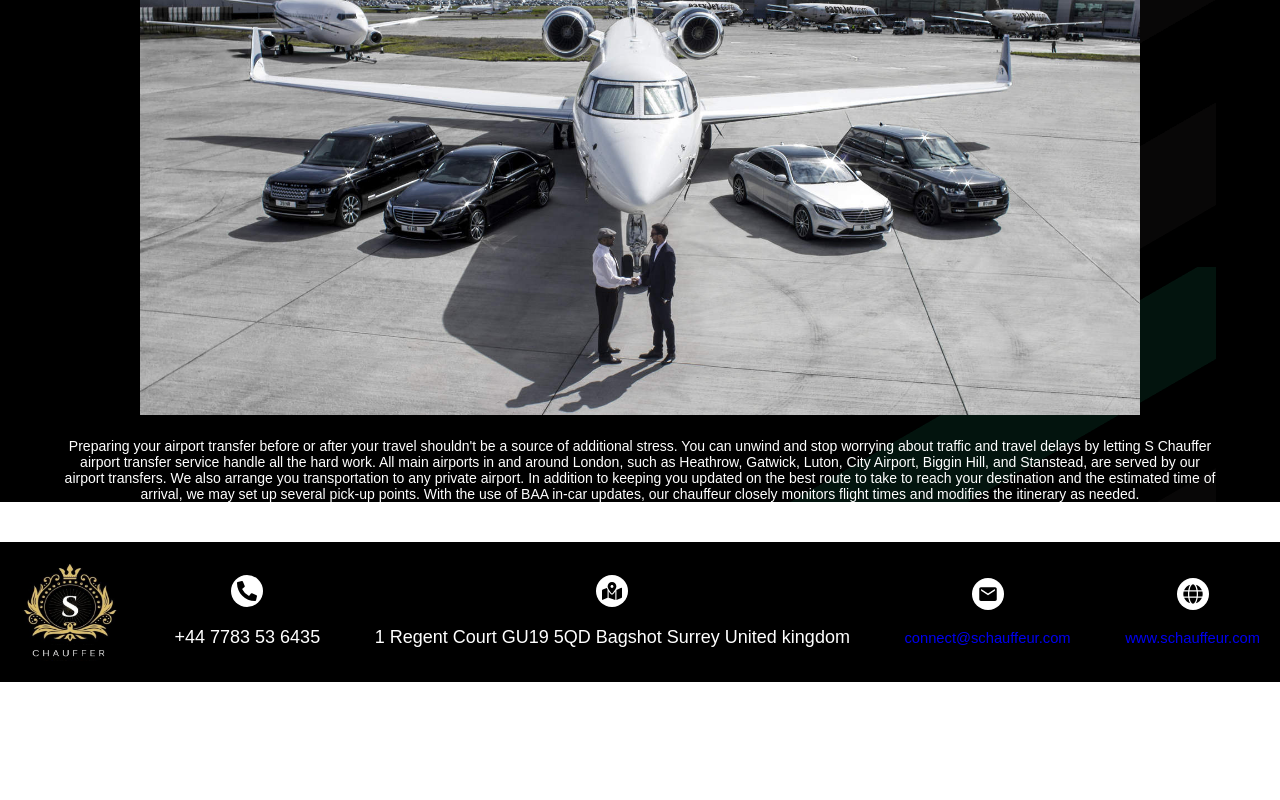
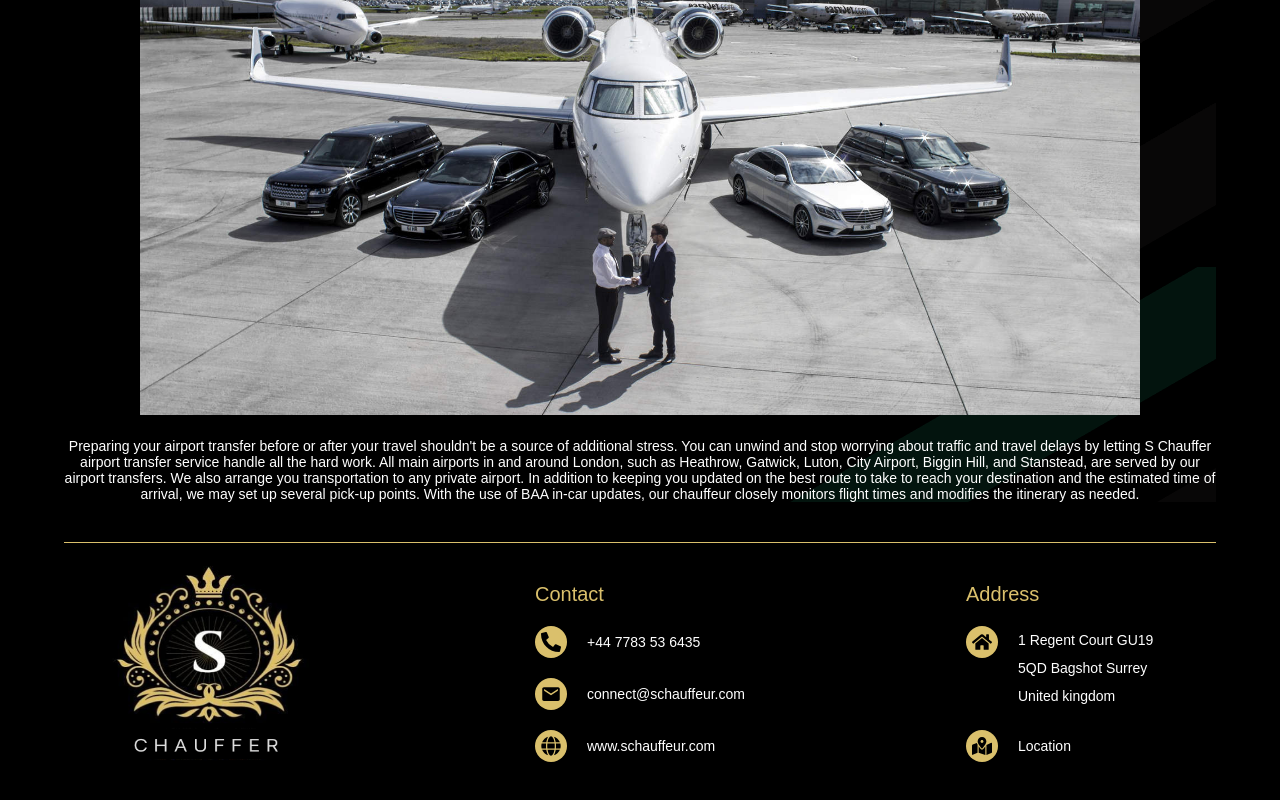
Before and after one commit to hammadlodhi/chauffers-web, a Next.js app: page / in a window 1280 px wide. Shown: the part 3849-4649 px from the top of the page. Before the commit the page ends 4531 px from the top, so only its background shows below. Built offline with nearby package versions, Linux system fonts and the light colour scheme.

Commit message:
added footer

```diff
--- a/src/components/AppComponents/Footer/Footer.scss
+++ b/src/components/AppComponents/Footer/Footer.scss
@@ -1,31 +1,55 @@
 .footer {
+  width: 90%;
+  margin: 0 auto;
+  max-width: 1200px;
   background-color: black;
   padding: 20px;
   color: white;
   display: flex;
   flex-direction: row;
+  justify-content: space-between;
   flex-wrap: wrap;
-  align-items: center;
-  justify-content: space-between;
   gap: 30px;
+  border-top: 1px solid #dac06c;
   &__container {
     display: flex;
-    flex-direction: column;
     align-items: center;
-    justify-content: center;
+    justify-content: flex-start;
+    gap: 20px;
+  }
+  &__address {
+    display: flex;
+    align-items: flex-start;
+    justify-content: flex-start;
     gap: 20px;
   }
   &__icon {
-    background-color: rgb(255, 255, 255);
+    background-color: #dac06c;
     padding: 6px;
     border-radius: 50%;
     display: flex;
     justify-content: center;
     align-items: center;
   }
-  @include max(sm) {
-    .footer {
-      flex-direction: column;
-    }
+  &__field-container {
+    display: flex;
+    flex-direction: column;
+    gap: 20px;
+    width: 250px;
+    padding: 20px;
+  }
+  &__title {
+    color: #dac06c;
+  }
+  a {
+    transition: color 0.8s;
+    font-size: 14px;
+    color: white;
+  }
+  a:hover {
+    color: red;
+  }
+  @include max(md) {
+    justify-content: center;
   }
 }
--- a/src/components/AppComponents/Footer/Footer.tsx
+++ b/src/components/AppComponents/Footer/Footer.tsx
@@ -2,30 +2,36 @@ import classNames from 'classnames';
 import Image from 'next/image';
 import React from 'react';
 import { logo } from '@/util/images';
-import { FaPhoneAlt, FaMapMarkedAlt, FaGlobe } from 'react-icons/fa';
+import { FaPhoneAlt, FaMapMarkedAlt, FaGlobe, FaHome } from 'react-icons/fa';
 import { IoMdMail } from 'react-icons/io';
 
 const Footer = () => {
   return (
     <div className={classNames('footer')}>
+      <div
+        style={{
+          display: 'flex',
+          justifyContent: 'center',
+          alignContent: 'center',
+          width: '250px',
+        }}
+      >
         <Image
-        width={100}
-        height={100}
+          width={200}
+          height={200}
           src={logo}
           alt={''}
           style={{ display: 'block' }}
         />
+      </div>
+
+      <div className='footer__field-container'>
+        <h4 className='footer__title'>Contact</h4>
         <div className='footer__container'>
           <div className='footer__icon'>
             <FaPhoneAlt size={20} fill='black' />
           </div>
-        <p>+44 7783 53 6435</p>
-      </div>
-      <div className='footer__container'>
-        <div className='footer__icon'>
-          <FaMapMarkedAlt size={20} fill='black' />
-        </div>
-        <p>1 Regent Court GU19 5QD Bagshot Surrey United kingdom</p>
+          <a href='tel:+44 7783 53 6435'>+44 7783 53 6435</a>
         </div>
         <div className='footer__container'>
           <div className='footer__icon'>
@@ -37,7 +43,29 @@ const Footer = () => {
           <div className='footer__icon'>
             <FaGlobe size={20} fill='black' />
           </div>
-        <a href='www.schauffeur.com'>www.schauffeur.com</a>
+          <a href='https://www.schauffeur.com' target='_blank'>
+            www.schauffeur.com
+          </a>
+        </div>
+      </div>
+      <div className='footer__field-container'>
+        <h4 className='footer__title'>Address</h4>
+        <div className='footer__address'>
+          <div className='footer__icon'>
+            <FaHome size={20} fill='black' />
+          </div>
+          <p style={{ lineHeight: '28px', fontSize: '14px' }}>
+            1 Regent Court GU19 5QD Bagshot Surrey United kingdom
+          </p>
+        </div>
+        <div className='footer__container'>
+          <div className='footer__icon'>
+            <FaMapMarkedAlt size={20} fill='black' />
+          </div>
+          <a href='https://g.co/kgs/ZmUaWck' target='_blank'>
+            Location
+          </a>
+        </div>
       </div>
     </div>
   );
--- a/src/components/AppComponents/Header/Header.scss
+++ b/src/components/AppComponents/Header/Header.scss
@@ -43,7 +43,8 @@
     display: none;
   }
   &__nav-mobile-links {
-    position: absolute;
+    z-index: 1;
+    position: fixed;
     top: 115px;
     height: 0;
     background-color: black;
@@ -73,37 +74,10 @@
   .header__burger-icon {
     display: block;
   }
-
-  // .header__nav-links {
-  //   display: flex;
-  //   flex-direction: column;
-  //   position: absolute;
-  //   top: 115px;
-  //   left: 0;
-  //   width: 100%;
-  //   background-color: $black;
-  //   gap: 20px;
-  //   padding: 20px 0;
-  //   text-align: center;
-  //   padding-bottom: 40px;
-  // }
-
-  // .header__nav-buttons {
-  //   display: flex;
-  //   // flex-direction: column;
-  //   gap: 10px;
-  //   position: relative;
-  //   top: 20px;
-  //   right: 29px;
-  // }
 }
 
 @include max(sm) {
   .header__container {
     padding: 0 15px;
   }
-
-  // .header__nav-links {
-  //   gap: 15px;
-  // }
 }
--- a/src/styles/global.scss
+++ b/src/styles/global.scss
@@ -22,13 +22,16 @@
   }
   transition: box-shadow 0.2s ease-in-out;
 }
+body {
+  background-color: black;
+}
 .filled-arrow {
   display: inline-block;
   vertical-align: middle;
   width: 0;
   height: 0;
-    transition: border-top 0.2s ease-in-out, border-bottom 0.2s ease-in-out, border-right 0.2s ease-in-out,
-        border-left 0.2s ease-in-out;
+  transition: border-top 0.2s ease-in-out, border-bottom 0.2s ease-in-out,
+    border-right 0.2s ease-in-out, border-left 0.2s ease-in-out;
   &.left {
     border-top: 5px solid transparent;
     border-bottom: 5px solid transparent;
```
Lines whose indentation alone changed are shown as unchanged.
